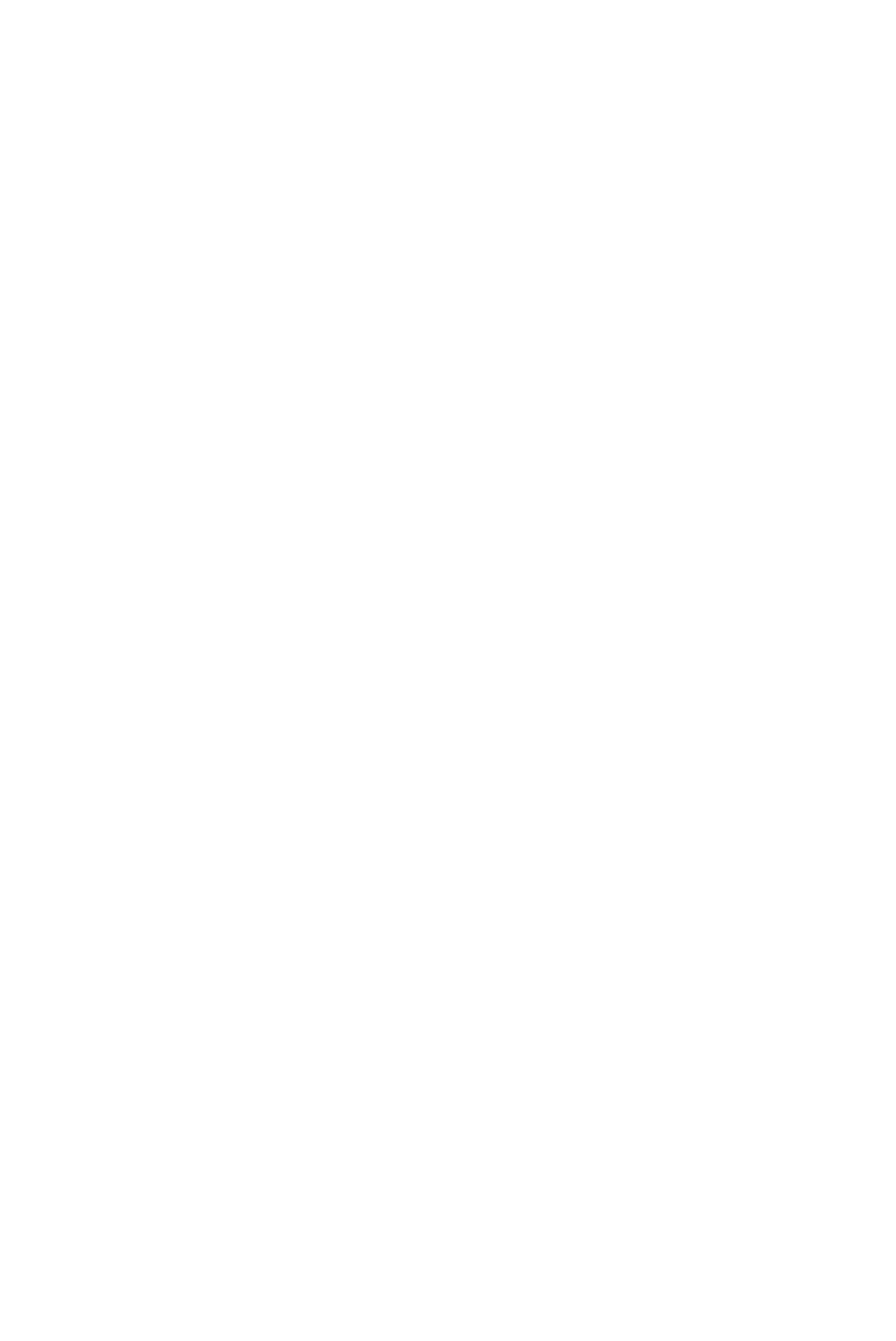
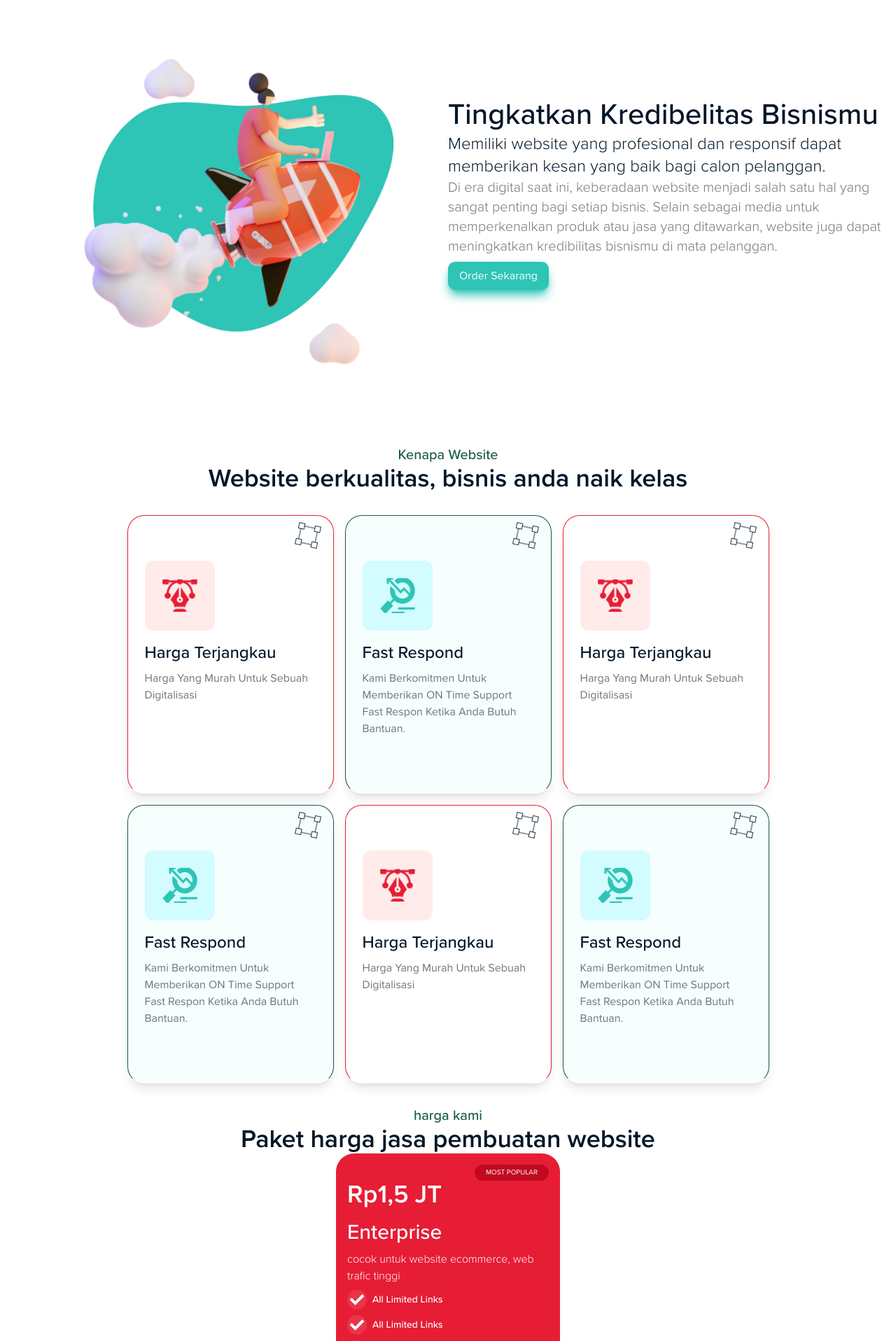
Before and after one commit to dulabdul/creosphera-agency, a Next.js app: page /layanan/web-development in a window 1280 px wide. Shown: the part 860-2776 px from the top of the page at 70% size. Before the commit the page ends 800 px from the top, so only its background shows below. Built offline with nearby package versions, Linux system fonts and the light colour scheme.

Commit message:
feat(UI) : service dev web

```diff
--- a/src/app/layanan/web-development/page.jsx
+++ b/src/app/layanan/web-development/page.jsx
@@ -1,3 +1,4 @@
+import Content from '@/component/Layanan/Website/Content';
 import Hero from '@/component/Layanan/Website/Hero';
 import React from 'react';
 
@@ -5,6 +6,7 @@ export default function WebDev() {
   return (
     <>
       <Hero />
+      <Content />
     </>
   );
 }
--- /dev/null
+++ b/src/component/Breadcumb/index.jsx
@@ -0,0 +1,16 @@
+'use client';
+import PropTypes from 'prop-types';
+export default function CustomBreadcumb({ title, type }) {
+  return (
+    <div className='flex items-center pt-4'>
+      <p className='text-tersier text-base font-light capitalize'>{type} </p>
+      <span className='font-sans'> &nbsp; / &nbsp;</span>
+      <p className='text-base font-medium text-cyanColor capitalize'>{title}</p>
+    </div>
+  );
+}
+
+CustomBreadcumb.propTypes = {
+  title: PropTypes.string,
+  type: PropTypes.string,
+};
--- a/src/component/Card/index.jsx
+++ b/src/component/Card/index.jsx
@@ -2,22 +2,37 @@ import Image from 'next/image';
 import React from 'react';
 import propTypes from 'prop-types';
 import Link from 'next/link';
-
+import { FaCheck } from 'react-icons/fa';
 export default function Card({
   isRed,
-  isHero,
   isGreen,
   isHasLink,
   href,
   className,
   title,
-  icons,
   description,
   isPortofolio,
   titlePortofolio,
   portofolioImageUrl,
+  isPrice,
 }) {
-  console.log(portofolioImageUrl);
+  const data = [
+    {
+      name: 'all limited links',
+    },
+    {
+      name: 'all limited links',
+    },
+    {
+      name: 'all limited links',
+    },
+    {
+      name: 'all limited links',
+    },
+    {
+      name: 'all limited links',
+    },
+  ];
   const classNames = [className];
   if (isRed)
     classNames.push(
@@ -40,9 +55,40 @@ export default function Card({
       </div>
     );
   }
-  if (isHero) {
+  if (isPrice) {
     return (
-      <div className='w-full h-full overflow-hidden bg-[url("/images/bg-wave.svg")]'></div>
+      <div className='card_price w-full px-4 pt-4 pb-6 rounded-[26px] bg-redColor max-w-xs'>
+        <div className='flex justify-end'>
+          <div className='popular flex  rounded-full px-4 py-1 bg-[#C10A20]'>
+            <p className='uppercase text-white text-[10px]'>most popular</p>
+          </div>
+        </div>
+        <div className='card_price_content'>
+          <h4 className='text-white text-2xl lg:text-4xl font-semibold'>
+            Rp1,5 JT
+          </h4>
+          <h5 className='text-white text-xl lg:text-3xl font-medium mt-4'>
+            Enterprise
+          </h5>
+          <p className='text-white font-light text-sm lg:text-base leading-normal mt-2'>
+            cocok untuk website ecommerce, web trafic tinggi
+          </p>
+          {data.map((items, index) => {
+            return (
+              <div
+                key={index}
+                className='flex items-center gap-x-2 mt-2'>
+                <div className='bg-[#E9344A] rounded-full p-1 '>
+                  <FaCheck className='text-white text-xl' />
+                </div>
+                <p className='text-sm text-white capitalize font-medium'>
+                  {items.name}
+                </p>
+              </div>
+            );
+          })}
+        </div>
+      </div>
     );
   }
   return (
@@ -62,7 +108,7 @@ export default function Card({
           isRed ? 'bg-[#FFECEA]' : 'bg-[#D2FCFF]'
         } rounded-xl`}>
         <Image
-          src={icons}
+          src={isGreen ? '/images/ex_green.png' : '/images/icons_ex.svg'}
           className='max-w-[50px] max-h-[50px]  w-full h-full'
           width={50}
           height={50}
@@ -70,8 +116,10 @@ export default function Card({
         />
       </div>
       <div className='text_content my-4 flex flex-col gap-y-2'>
-        <p className='font-medium text-2xl text-primary'>{title}</p>
-        <p className='font-normal text-base text-tersier'>{description}</p>
+        <p className='font-medium capitalize text-2xl text-primary'>{title}</p>
+        <p className='font-normal text-base capitalize text-tersier'>
+          {description}
+        </p>
         {isHasLink ? (
           <Link
             href={href}
@@ -93,6 +141,7 @@ Card.propTypes = {
   isGreen: propTypes.bool,
   isHasLink: propTypes.bool,
   isPortofolio: propTypes.bool,
+  isPrice: propTypes.bool,
   isHero: propTypes.bool,
   portofolioImageUrl: propTypes.string.isRequired,
   titlePortofolio: propTypes.string.isRequired,
--- a/src/component/Home/Contact.jsx
+++ b/src/component/Home/Contact.jsx
@@ -1,5 +1,4 @@
 import Image from 'next/image';
-import React from 'react';
 import CustomButton from '../Button';
 
 export default function Contact() {
--- a/src/component/Home/Hero.jsx
+++ b/src/component/Home/Hero.jsx
@@ -4,7 +4,7 @@ import CustomButton from '../Button';
 
 export default function Hero() {
   return (
-    <section className='w-full h-full overflow-hidden'>
+    <div className='w-full h-full overflow-hidden'>
       <div className='z-10 w-full h-full absolute'>
         <Image
           alt='Spiral'
@@ -49,6 +49,6 @@ export default function Hero() {
           />
         </div>
       </div>
-    </section>
+    </div>
   );
 }
--- a/src/component/Home/Trusted.jsx
+++ b/src/component/Home/Trusted.jsx
@@ -1,4 +1,3 @@
-import Image from 'next/image';
 import React from 'react';
 import CarouselSlider from '../Carousel/CarouselClient';
 import Card from '../Card';
@@ -24,25 +23,21 @@ export default function Trusted() {
       title: 'Harga Terjangkau',
       description:
         'Kami berkomitmen untuk memberikan ON Time Support Fast Respon ketika Anda butuh bantuan.',
-      icons: '/images/icons_ex.svg',
     },
     {
       title: 'Harga Terjangkau',
       description:
         'Kami berkomitmen untuk memberikan ON Time Support Fast Respon ketika Anda butuh bantuan.',
-      icons: '/images/ex_green.png',
     },
     {
       title: 'Harga Terjangkau',
       description:
         'Kami berkomitmen untuk memberikan ON Time Support Fast Respon ketika Anda butuh bantuan.',
-      icons: '/images/icons_ex.svg',
     },
     {
       title: 'Harga Terjangkau',
       description:
         'Kami berkomitmen untuk memberikan ON Time Support Fast Respon ketika Anda butuh bantuan.',
-      icons: '/images/ex_green.png',
     },
   ];
   return (
@@ -129,7 +124,6 @@ export default function Trusted() {
                     index === 2 ? 'md:row-start-3 md:col-start-2' : ''
                   }`}
                   isRed
-                  icons={item.icons}
                   title={item.title}
                   description={item.description}
                 />
@@ -139,7 +133,6 @@ export default function Trusted() {
                     index == 3 ? 'md:row-start-2' : ''
                   } ${index == 1 ? 'md:row-start-2 ' : ''}`}
                   isGreen
-                  icons={item.icons}
                   title={item.title}
                   description={item.description}
                 />
--- /dev/null
+++ b/src/component/Layanan/Website/Content.jsx
@@ -0,0 +1,107 @@
+import React from 'react';
+import Image from 'next/image';
+import CustomButton from '@/component/Button';
+import Heading from '@/component/Heading';
+import Card from '@/component/Card';
+export default function Content() {
+  const data = [
+    {
+      title: 'harga terjangkau',
+      description: 'harga yang murah untuk sebuah digitalisasi',
+    },
+    {
+      title: 'fast respond',
+      description:
+        'Kami berkomitmen untuk memberikan ON Time Support Fast Respon ketika Anda butuh bantuan.',
+    },
+    {
+      title: 'harga terjangkau',
+      description: 'harga yang murah untuk sebuah digitalisasi',
+    },
+    {
+      title: 'fast respond',
+      description:
+        'Kami berkomitmen untuk memberikan ON Time Support Fast Respon ketika Anda butuh bantuan.',
+    },
+    {
+      title: 'harga terjangkau',
+      description: 'harga yang murah untuk sebuah digitalisasi',
+    },
+    {
+      title: 'fast respond',
+      description:
+        'Kami berkomitmen untuk memberikan ON Time Support Fast Respon ketika Anda butuh bantuan.',
+    },
+  ];
+  return (
+    <>
+      <div className='w-full overflow-hidden flex flex-wrap md:flex-nowrap px-4 py-12 items-center justify-center'>
+        <div className='w-full lg:w-1/2'>
+          <Image
+            src='/images/sally-bg.png'
+            alt='Sally'
+            className='w-[750px] h-full'
+            width='750'
+            height='693'
+          />
+        </div>
+        <div className='w-full lg:w-1/2'>
+          <h2 className='text-primary text-3xl leading-tight text-[42px] font-medium'>
+            Tingkatkan Kredibelitas Bisnismu
+          </h2>
+          <p className='text-primary text-lg leading-snug font-light lg:text-2xl'>
+            Memiliki website yang profesional dan responsif dapat memberikan
+            kesan yang baik bagi calon pelanggan.
+          </p>
+          <p className='text-tersier font-light text-base leading-normal lg:text-xl'>
+            Di era digital saat ini, keberadaan website menjadi salah satu hal
+            yang sangat penting bagi setiap bisnis. Selain sebagai media untuk
+            memperkenalkan produk atau jasa yang ditawarkan, website juga dapat
+            meningkatkan kredibilitas bisnismu di mata pelanggan.
+          </p>
+          <CustomButton
+            isSecondary
+            isRounded
+            isSecondaryHover
+            isFlex
+            className='mt-2 px-4 py-2 text-white'>
+            Order Sekarang
+          </CustomButton>
+        </div>
+      </div>
+      <div className='w-full overflow-hidden flex flex-wrap md:flex-nowrap md:flex-col py-6 justify-center items-center'>
+        <Heading
+          title='Kenapa Website'
+          description='Website berkualitas, bisnis anda naik kelas'
+        />
+
+        <div className='grid lg:grid-cols-3 gap-4 py-8'>
+          {data.map((item, index) => {
+            return index % 2 === 0 ? (
+              <Card
+                className='max-w-[295px] mx-auto'
+                key={index}
+                title={item.title}
+                isRed
+                description={item.description}
+              />
+            ) : (
+              <Card
+                className='max-w-[295px] mx-auto'
+                key={index}
+                title={item.title}
+                description={item.description}
+                isGreen
+              />
+            );
+          })}
+        </div>
+        <Heading
+          title='harga kami'
+          description='Paket harga jasa pembuatan website'
+        />
+        <Card isPrice />
+      </div>
+    </>
+  );
+}
--- a/src/component/Layanan/Website/Hero.jsx
+++ b/src/component/Layanan/Website/Hero.jsx
@@ -1,10 +1,18 @@
-import Card from '@/component/Card';
+'use client';
+
+import CustomBreadcumb from '@/component/Breadcumb';
 import React from 'react';
 
 export default function Hero() {
   return (
-    <>
-      <Card isHero />
-    </>
+    <div className='w-full h-[50vh] lg:h-[100vh] overflow-hidden bg-[url("/images/bg-wave.svg")] bg-no-repeat bg-cover bg-center flex flex-col items-center justify-center'>
+      <h1 className='text-primary text-3xl lg:text-6xl font-normal'>
+        Web App Development
+      </h1>
+      <CustomBreadcumb
+        title={'web development'}
+        type={'layanan'}
+      />
+    </div>
   );
 }
--- a/src/component/Layout/Header.jsx
+++ b/src/component/Layout/Header.jsx
@@ -55,7 +55,7 @@ export default function Header() {
     },
   ];
   return (
-    <header className='w-full top-0 z-50 scrolled sm:no-scrolled flex items-center'>
+    <header className='w-full top-0 z-[99] scrolled sm:no-scrolled flex items-center absolute'>
       <Navbar
         fluid
         rounded
```
Also changed, not shown: src/component/Button/index.jsx (+27 -27 lines), public/images/sally-bg.png (added).
